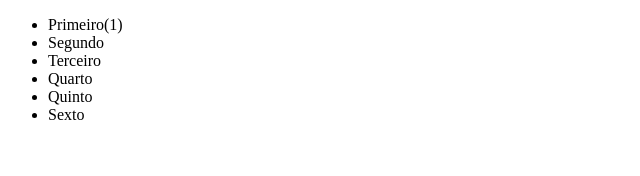
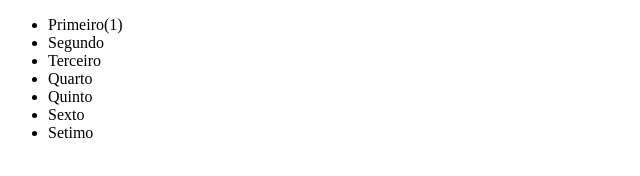
Before and after one commit to Aledig46/teste-git, a plain HTML site: page index.html in a window 1280 px wide. Shown: the full height of the page, 0-640 px from the left. Drawn offline with Linux system fonts and the light colour scheme.

Commit message:
adicionado no master a lista setima

```diff
--- a/index.html
+++ b/index.html
@@ -12,6 +12,7 @@
             <li>Quarto</li>
             <li>Quinto</li>
             <li>Sexto</li>
+            <li>Setimo</li>
         </ul>
     </Body>
 </html>
```
